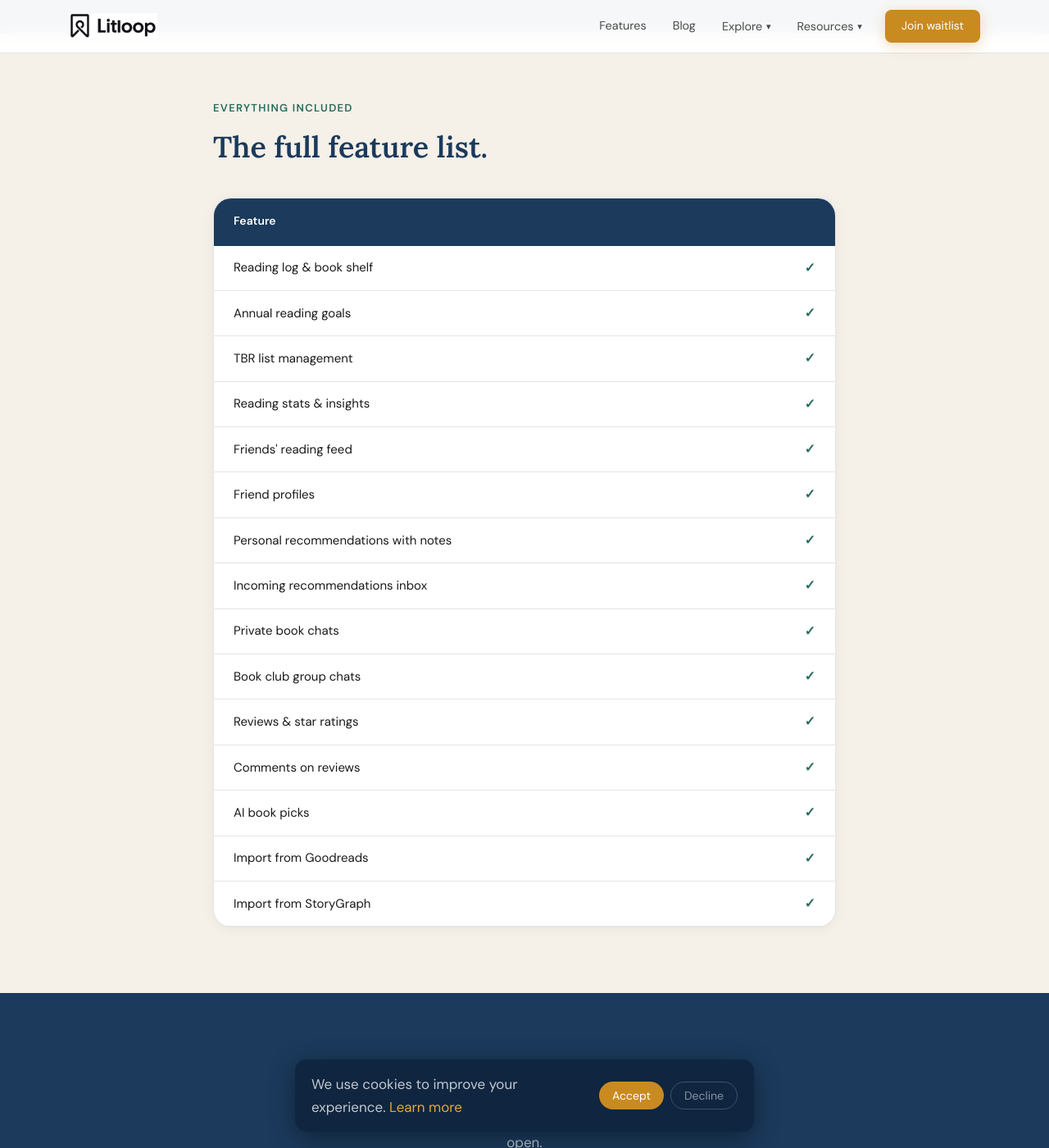
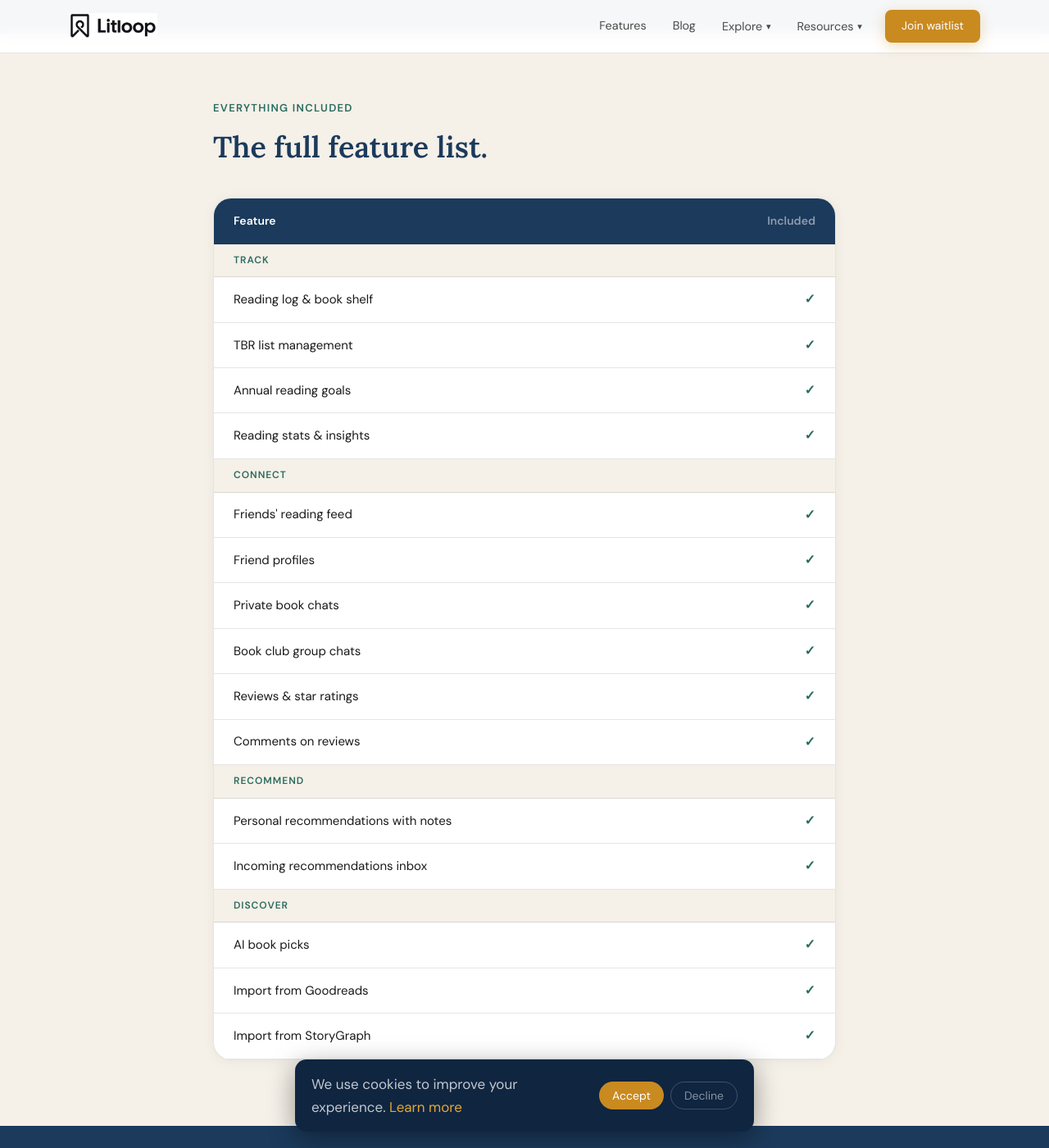
Before and after one commit to bluxon92-bit/litloop-site, a Jekyll site: the page built from pages/features.html, in a window 1280 px wide and 1400 px high, scrolled down 3953 px. Shown: the whole window at 82% size. Built offline with Jekyll 4.4.1, drawn with Linux system fonts in a browser that asks for light colours.

Commit message:
Updated features table

```diff
--- a/pages/features.html
+++ b/pages/features.html
@@ -207,20 +207,58 @@ permalink: /features/
 
       <div style="background:white; border-radius: var(--radius-lg); overflow:hidden; border: 1px solid var(--border); box-shadow: 0 2px 16px rgba(0,0,0,0.05);">
 
-        {% assign feature_groups = "Track your reading,Connect with friends,Recommendations,Conversations" | split: "," %}
-
-        <div style="border-bottom: 2px solid var(--navy); padding: 1rem 1.5rem; background: var(--navy);">
+        <!-- Table header -->
+        <div style="display:flex; justify-content:space-between; align-items:center; padding: 1rem 1.5rem; background: var(--navy);">
           <p style="color:white; font-weight:600; font-size:0.875rem; margin:0;">Feature</p>
+          <p style="color:rgba(255,255,255,0.5); font-weight:600; font-size:0.875rem; margin:0;">Included</p>
         </div>
 
-        {% assign features = "Reading log & book shelf|✓,Annual reading goals|✓,TBR list management|✓,Reading stats & insights|✓,Friends' reading feed|✓,Friend profiles|✓,Personal recommendations with notes|✓,Incoming recommendations inbox|✓,Private book chats|✓,Book club group chats|✓,Reviews & star ratings|✓,Comments on reviews|✓,AI book picks|✓,Import from Goodreads|✓,Import from StoryGraph|✓" | split: "," %}
+        <!-- Track -->
+        <div style="padding: 0.625rem 1.5rem; background: var(--cream); border-bottom: 1px solid var(--border);">
+          <p style="font-size:0.75rem; font-weight:700; letter-spacing:0.08em; text-transform:uppercase; color:var(--teal); margin:0;">Track</p>
+        </div>
+        {% assign track = "Reading log & book shelf,TBR list management,Annual reading goals,Reading stats & insights" | split: "," %}
+        {% for item in track %}
+        <div style="display:flex; justify-content:space-between; align-items:center; padding: 0.875rem 1.5rem; border-bottom: 1px solid var(--border);">
+          <span style="color:var(--text); font-size:0.9375rem;">{{ item }}</span>
+          <span style="color:var(--teal); font-weight:600;">✓</span>
+        </div>
+        {% endfor %}
 
-        {% for item in features %}
-          {% assign parts = item | split: "|" %}
-          <div style="display:flex; justify-content:space-between; align-items:center; padding: 0.875rem 1.5rem; border-bottom: 1px solid var(--border);">
-            <span style="color:var(--text); font-size:0.9375rem;">{{ parts[0] }}</span>
-            <span style="{% if parts[1] == '✓' %}color:var(--teal); font-weight:600;{% else %}color:var(--text-muted); font-size:0.8125rem;{% endif %}">{{ parts[1] }}</span>
-          </div>
+        <!-- Connect -->
+        <div style="padding: 0.625rem 1.5rem; background: var(--cream); border-bottom: 1px solid var(--border);">
+          <p style="font-size:0.75rem; font-weight:700; letter-spacing:0.08em; text-transform:uppercase; color:var(--teal); margin:0;">Connect</p>
+        </div>
+        {% assign connect = "Friends' reading feed,Friend profiles,Private book chats,Book club group chats,Reviews & star ratings,Comments on reviews" | split: "," %}
+        {% for item in connect %}
+        <div style="display:flex; justify-content:space-between; align-items:center; padding: 0.875rem 1.5rem; border-bottom: 1px solid var(--border);">
+          <span style="color:var(--text); font-size:0.9375rem;">{{ item }}</span>
+          <span style="color:var(--teal); font-weight:600;">✓</span>
+        </div>
+        {% endfor %}
+
+        <!-- Recommend -->
+        <div style="padding: 0.625rem 1.5rem; background: var(--cream); border-bottom: 1px solid var(--border);">
+          <p style="font-size:0.75rem; font-weight:700; letter-spacing:0.08em; text-transform:uppercase; color:var(--teal); margin:0;">Recommend</p>
+        </div>
+        {% assign recommend = "Personal recommendations with notes,Incoming recommendations inbox" | split: "," %}
+        {% for item in recommend %}
+        <div style="display:flex; justify-content:space-between; align-items:center; padding: 0.875rem 1.5rem; border-bottom: 1px solid var(--border);">
+          <span style="color:var(--text); font-size:0.9375rem;">{{ item }}</span>
+          <span style="color:var(--teal); font-weight:600;">✓</span>
+        </div>
+        {% endfor %}
+
+        <!-- Discover -->
+        <div style="padding: 0.625rem 1.5rem; background: var(--cream); border-bottom: 1px solid var(--border);">
+          <p style="font-size:0.75rem; font-weight:700; letter-spacing:0.08em; text-transform:uppercase; color:var(--teal); margin:0;">Discover</p>
+        </div>
+        {% assign discover = "AI book picks,Import from Goodreads,Import from StoryGraph" | split: "," %}
+        {% for item in discover %}
+        <div style="display:flex; justify-content:space-between; align-items:center; padding: 0.875rem 1.5rem; border-bottom: 1px solid var(--border);">
+          <span style="color:var(--text); font-size:0.9375rem;">{{ item }}</span>
+          <span style="color:var(--teal); font-weight:600;">✓</span>
+        </div>
         {% endfor %}
 
       </div>
```
